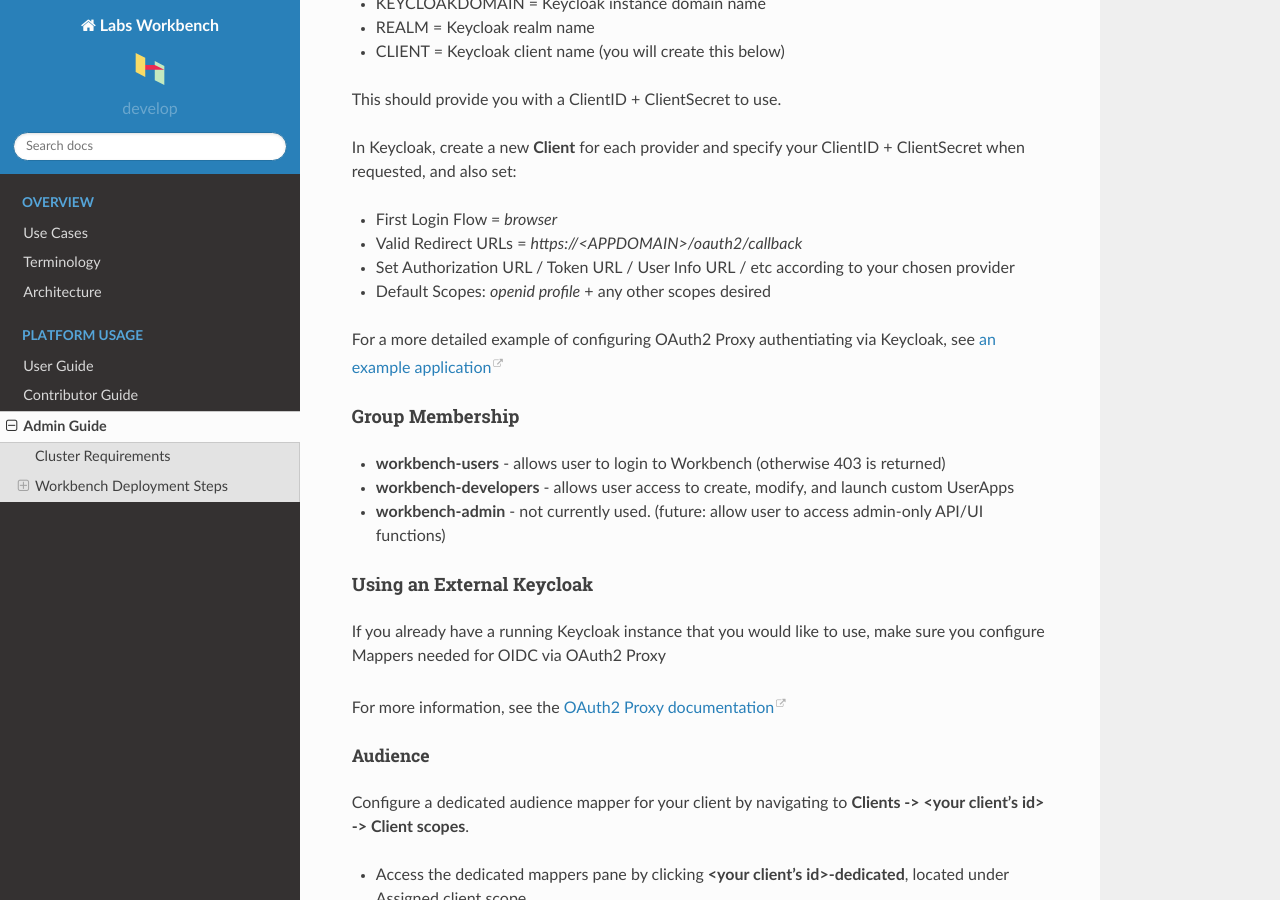
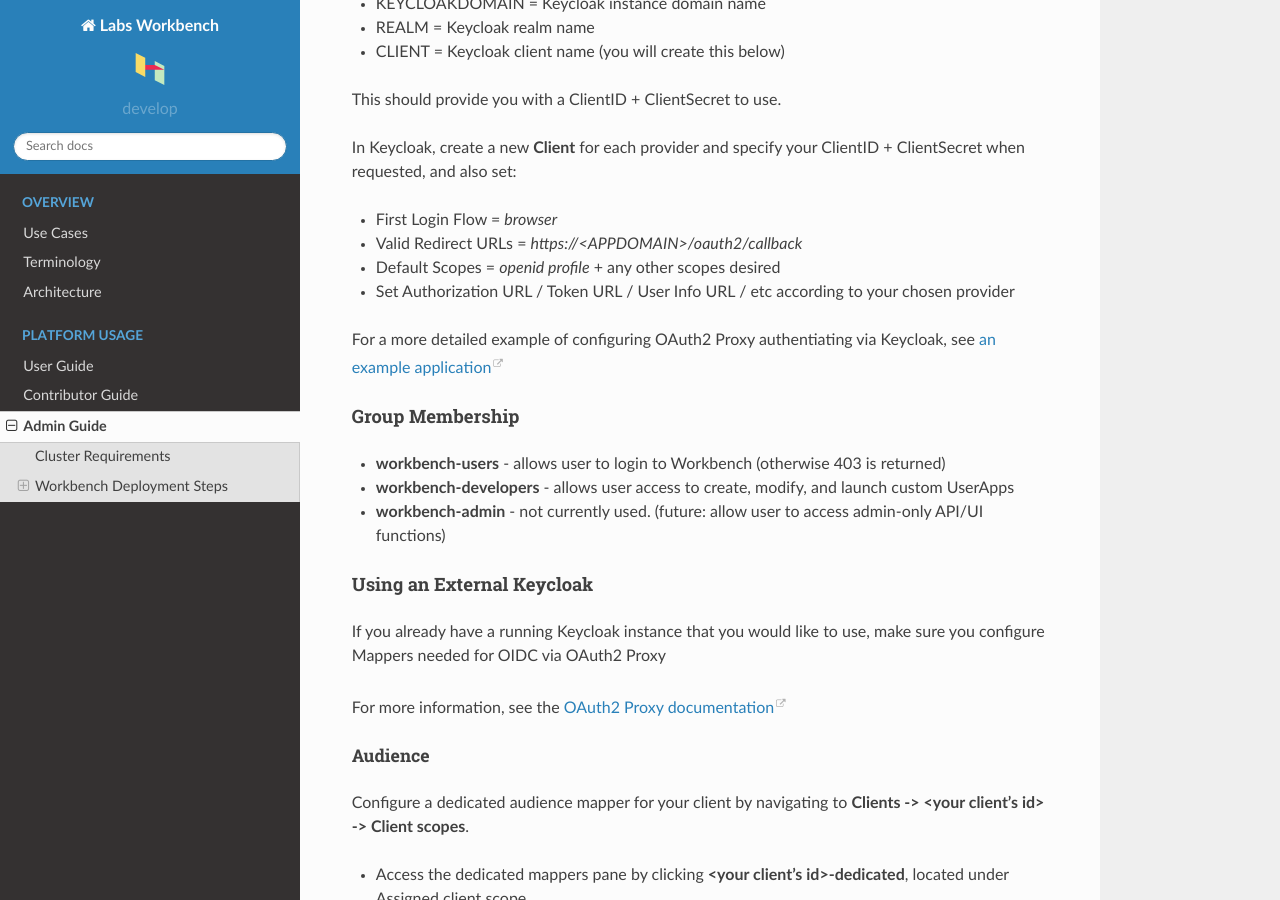
Before and after one commit to nds-org/ndslabs, a Sphinx documentation site: the page built from docs/guides/admin-guide.rst, in a window 1280 px wide and 900 px high, scrolled down 4684 px. Built offline with Sphinx 7.4.7 and the Read the Docs theme 2.0.0, drawn with Linux system fonts in a browser that asks for light colours.

Commit message:
Fix syntax errors involving backtick

```diff
--- a/docs/guides/admin-guide.rst
+++ b/docs/guides/admin-guide.rst
@@ -169,8 +169,8 @@
 
 * First Login Flow = `browser`
 * Valid Redirect URLs = `https://<APPDOMAIN>/oauth2/callback`
+* Default Scopes = *openid profile* + any other scopes desired
 * Set Authorization URL / Token URL / User Info URL / etc according to your chosen provider
-* Default Scopes: `openid profile` + any other scopes desired
 
 For a more detailed example of configuring OAuth2 Proxy authentiating via Keycloak, see `an example application <https://osc.github.io/ood-documentation/release-1.7/authentication/tutorial-oidc-keycloak-rhel7/configure-cilogon.html#configure-keycloak-with-cilogon>`_
 
@@ -214,8 +214,8 @@
 
 * Create a new Client Scope with the name **groups** in Keycloak.
     * Include a mapper of type **Group Membership**.
-    * Set the "Token Claim Name" to **groups** or customize by matching it to the `--oidc-groups-claim` option of OAuth2 Proxy.
-    * If the "Full group path" option is selected, you need to include a "/" separator in the group names defined in the `--allowed-group` option of OAuth2 Proxy. Example: "/groupname" or "/groupname/childgroup".
+    * Set the "Token Claim Name" to **groups** or customize by matching it to the *--oidc-groups-claim* option of OAuth2 Proxy.
+    * If the "Full group path" option is selected, you need to include a "/" separator in the group names defined in the *--allowed-group* option of OAuth2 Proxy. Example: "/groupname" or "/groupname/childgroup".
 
 After creating the Client Scope named *groups* you will need to attach it to your client.
 **Clients -> <your client's id> -> Client scopes -> Add client scope** -> Select **groups** and choose Optional and you should now have a client that maps group memberships into the JWT tokens so that Oauth2 Proxy may evaluate them.
```
